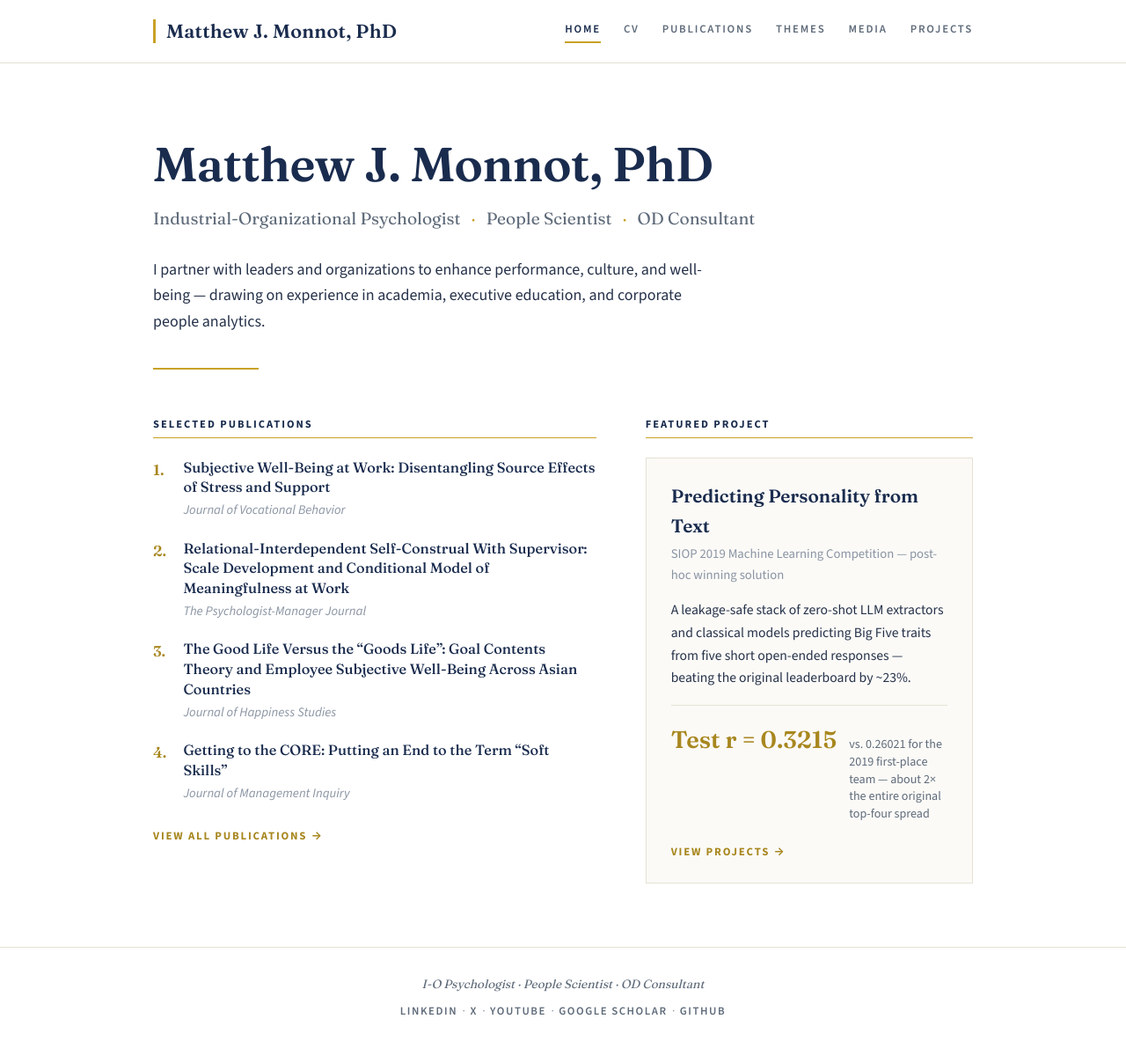
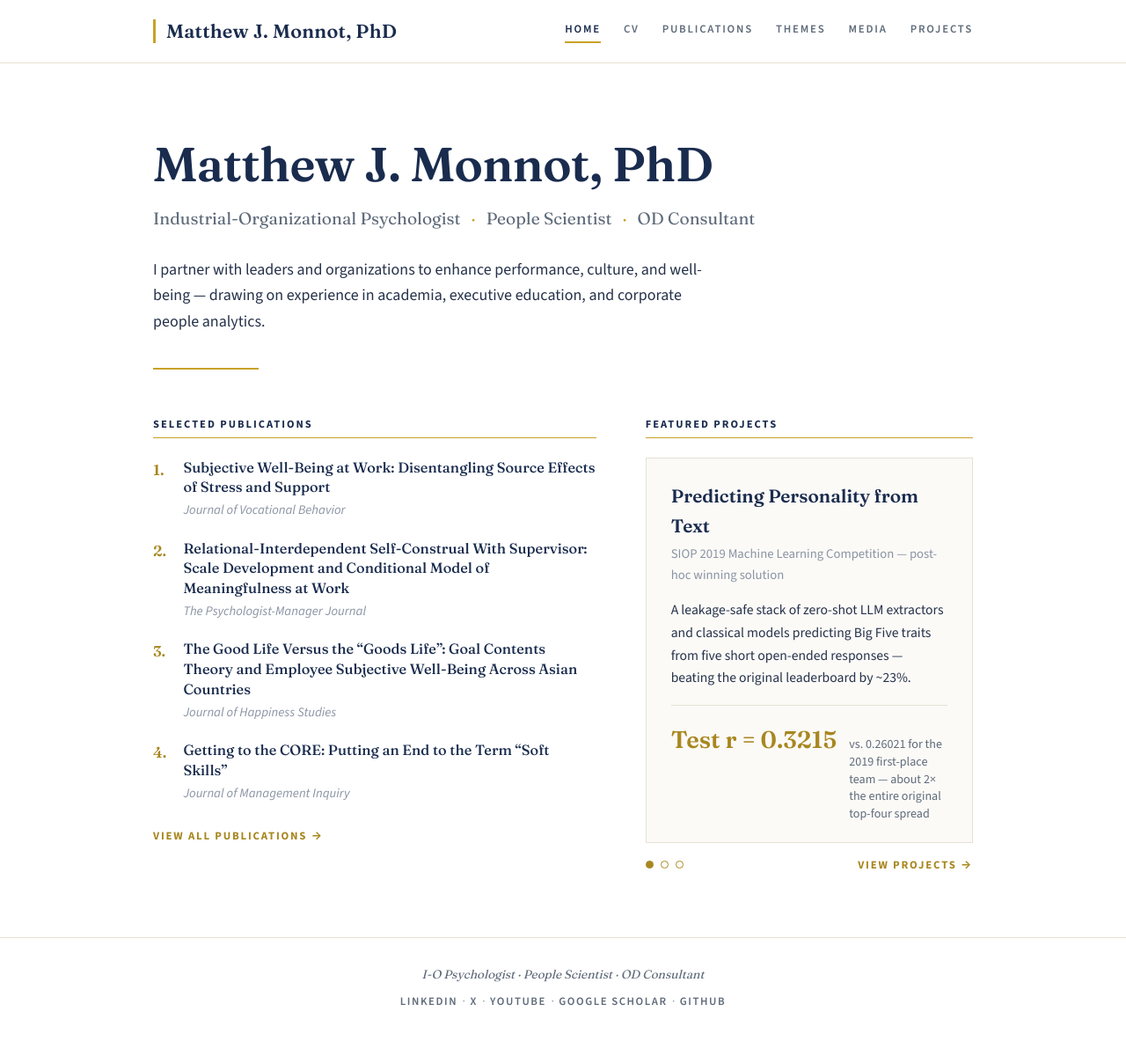
Before and after one commit to mjmonnot/mjmonnot.github.io, a Jekyll site: the page built from index.md, in a window 1280 px wide. Shown: the whole page at 88% size. Built offline with Jekyll 4.4.1, drawn with Linux system fonts in a browser that asks for light colours.

Commit message:
Add auto-rotating featured projects carousel on home page
Replace the single featured project card with a three-slide carousel
(personality-from-text, MIDUS future-of-work skills, SIOP 2026 ML)
that advances every 10 seconds, with pause on hover/focus and dot controls.

Co-authored-by: Matt Monnot <mjmonnot@users.noreply.github.com>

```diff
--- a/_layouts/default.html
+++ b/_layouts/default.html
@@ -45,5 +45,8 @@
         </p>
       </div>
     </footer>
+    {% if page.url == "/" %}
+    <script src="{{ "/assets/featured-carousel.js" | relative_url }}" defer></script>
+    {% endif %}
   </body>
 </html>
--- /dev/null
+++ b/assets/featured-carousel.js
@@ -0,0 +1,65 @@
+(function () {
+  var root = document.querySelector("[data-feature-carousel]");
+  if (!root) return;
+
+  var slides = Array.prototype.slice.call(root.querySelectorAll(".feature-slide"));
+  var dots = Array.prototype.slice.call(root.querySelectorAll(".feature-dot"));
+  if (slides.length < 2) return;
+
+  var intervalMs = parseInt(root.getAttribute("data-interval"), 10) || 10000;
+  var index = 0;
+  var timer = null;
+  var reduceMotion = window.matchMedia("(prefers-reduced-motion: reduce)").matches;
+
+  function show(next) {
+    if (next === index) return;
+    slides[index].classList.remove("is-active");
+    slides[index].setAttribute("aria-hidden", "true");
+    dots[index].classList.remove("is-active");
+    dots[index].setAttribute("aria-selected", "false");
+
+    index = (next + slides.length) % slides.length;
+
+    slides[index].classList.add("is-active");
+    slides[index].setAttribute("aria-hidden", "false");
+    dots[index].classList.add("is-active");
+    dots[index].setAttribute("aria-selected", "true");
+  }
+
+  function next() {
+    show(index + 1);
+  }
+
+  function start() {
+    if (reduceMotion || timer) return;
+    timer = window.setInterval(next, intervalMs);
+  }
+
+  function stop() {
+    if (!timer) return;
+    window.clearInterval(timer);
+    timer = null;
+  }
+
+  dots.forEach(function (dot, i) {
+    dot.addEventListener("click", function () {
+      show(i);
+      stop();
+      start();
+    });
+  });
+
+  root.addEventListener("mouseenter", stop);
+  root.addEventListener("mouseleave", start);
+  root.addEventListener("focusin", stop);
+  root.addEventListener("focusout", function (event) {
+    if (!root.contains(event.relatedTarget)) start();
+  });
+
+  document.addEventListener("visibilitychange", function () {
+    if (document.hidden) stop();
+    else start();
+  });
+
+  start();
+})();
--- a/assets/main.scss
+++ b/assets/main.scss
@@ -332,12 +332,41 @@ img { max-width: 100%; height: auto; }
 
 .view-all:hover { color: var(--navy); }
 
-/* Featured project card */
+/* Featured project carousel */
+
+.feature-carousel {
+  position: relative;
+}
+
+.feature-carousel-track {
+  display: grid;
+}
+
+.feature-carousel-track > .feature-slide {
+  grid-area: 1 / 1;
+  align-self: stretch;
+  display: flex;
+  flex-direction: column;
+}
 
 .feature-card {
   border: 1px solid var(--rule);
   background: var(--paper-warm);
   padding: 26px 28px 22px;
+}
+
+.feature-slide {
+  opacity: 0;
+  visibility: hidden;
+  pointer-events: none;
+  transition: opacity 0.55s ease, visibility 0.55s ease;
+}
+
+.feature-slide.is-active {
+  opacity: 1;
+  visibility: visible;
+  pointer-events: auto;
+  z-index: 1;
 }
 
 .feature-card .feature-title {
@@ -365,7 +394,7 @@ img { max-width: 100%; height: auto; }
   gap: 14px;
   border-top: 1px solid var(--rule);
   padding-top: 16px;
-  margin-bottom: 16px;
+  margin-top: auto;
 }
 
 .feature-stat .stat-value {
@@ -380,6 +409,49 @@ img { max-width: 100%; height: auto; }
   font-size: 0.88rem;
   color: var(--muted);
   line-height: 1.4;
+}
+
+.feature-carousel-footer {
+  display: flex;
+  align-items: center;
+  justify-content: space-between;
+  gap: 16px;
+  margin-top: 14px;
+}
+
+.feature-dots {
+  display: flex;
+  align-items: center;
+  gap: 8px;
+}
+
+.feature-dot {
+  width: 9px;
+  height: 9px;
+  padding: 0;
+  border: 1px solid var(--gold-dark);
+  border-radius: 50%;
+  background: transparent;
+  cursor: pointer;
+  transition: background-color 0.25s ease, border-color 0.25s ease;
+}
+
+.feature-dot:hover {
+  background: rgba(168, 135, 31, 0.25);
+}
+
+.feature-dot.is-active {
+  background: var(--gold-dark);
+}
+
+.feature-carousel-footer .view-all {
+  margin-top: 0;
+}
+
+@media (prefers-reduced-motion: reduce) {
+  .feature-slide {
+    transition: none;
+  }
 }
 
 /* --------------------------------------------------------------------------
--- a/index.md
+++ b/index.md
@@ -45,17 +45,49 @@ permalink: /
   </section>
 
   <section>
-    <p class="section-label">Featured Project</p>
+    <p class="section-label">Featured Projects</p>
     <hr class="label-rule">
-    <div class="feature-card">
-      <p class="feature-title">Predicting Personality from Text</p>
-      <p class="feature-sub">SIOP 2019 Machine Learning Competition &mdash; post-hoc winning solution</p>
-      <p class="feature-desc">A leakage-safe stack of zero-shot LLM extractors and classical models predicting Big Five traits from five short open-ended responses &mdash; beating the original leaderboard by ~23%.</p>
-      <div class="feature-stat">
-        <span class="stat-value">Test&nbsp;r&nbsp;=&nbsp;0.3215</span>
-        <span class="stat-note">vs. 0.26021 for the 2019 first-place team &mdash; about 2&times; the entire original top-four spread</span>
+    <div class="feature-carousel" data-feature-carousel data-interval="10000" aria-roledescription="carousel" aria-label="Featured projects">
+      <div class="feature-carousel-track">
+        <article class="feature-card feature-slide is-active" data-slide="0" aria-hidden="false">
+          <p class="feature-title">Predicting Personality from Text</p>
+          <p class="feature-sub">SIOP 2019 Machine Learning Competition &mdash; post-hoc winning solution</p>
+          <p class="feature-desc">A leakage-safe stack of zero-shot LLM extractors and classical models predicting Big Five traits from five short open-ended responses &mdash; beating the original leaderboard by ~23%.</p>
+          <div class="feature-stat">
+            <span class="stat-value">Test&nbsp;r&nbsp;=&nbsp;0.3215</span>
+            <span class="stat-note">vs. 0.26021 for the 2019 first-place team &mdash; about 2&times; the entire original top-four spread</span>
+          </div>
+        </article>
+
+        <article class="feature-card feature-slide" data-slide="1" aria-hidden="true">
+          <p class="feature-title">Afloat or Adrift</p>
+          <p class="feature-sub">Latent personality profiles &amp; future-of-work skills (MIDUS)</p>
+          <p class="feature-desc">A longitudinal, person-centered study of Big Five profiles across midlife &mdash; and whether people move between them over two decades &mdash; linking trait configurations to psychosocial skills workers need in an AI-era labor market.</p>
+          <div class="feature-stat">
+            <span class="stat-value">N&nbsp;=&nbsp;7,108</span>
+            <span class="stat-note">Four replicated profiles across ~20 years; Distressed membership shrank from 29.5% to 7.2%</span>
+          </div>
+        </article>
+
+        <article class="feature-card feature-slide" data-slide="2" aria-hidden="true">
+          <p class="feature-title">Automated Meta-Analytic Coding</p>
+          <p class="feature-sub">SIOP 2026 Machine Learning Competition &mdash; team One Hot Key</p>
+          <p class="feature-desc">An end-to-end local-model pipeline that extracts zero-order Pearson <em>r</em> correlations from published I-O PDFs via a four-tier cascade &mdash; a solo-plus-AI-agents experiment against full research teams.</p>
+          <div class="feature-stat">
+            <span class="stat-value">MSE&nbsp;0.0136</span>
+            <span class="stat-note">Dev-set rank 6th of 24; test set submitted April 2026</span>
+          </div>
+        </article>
       </div>
-      <a class="view-all" href="/projects.html">View projects &rarr;</a>
+
+      <div class="feature-carousel-footer">
+        <div class="feature-dots" role="tablist" aria-label="Choose featured project">
+          <button type="button" class="feature-dot is-active" role="tab" aria-selected="true" aria-label="Show project 1 of 3: Predicting Personality from Text"></button>
+          <button type="button" class="feature-dot" role="tab" aria-selected="false" aria-label="Show project 2 of 3: Afloat or Adrift (MIDUS)"></button>
+          <button type="button" class="feature-dot" role="tab" aria-selected="false" aria-label="Show project 3 of 3: SIOP 2026 Meta-Analytic Coding"></button>
+        </div>
+        <a class="view-all" href="/projects.html">View projects &rarr;</a>
+      </div>
     </div>
   </section>
 </div>
```
